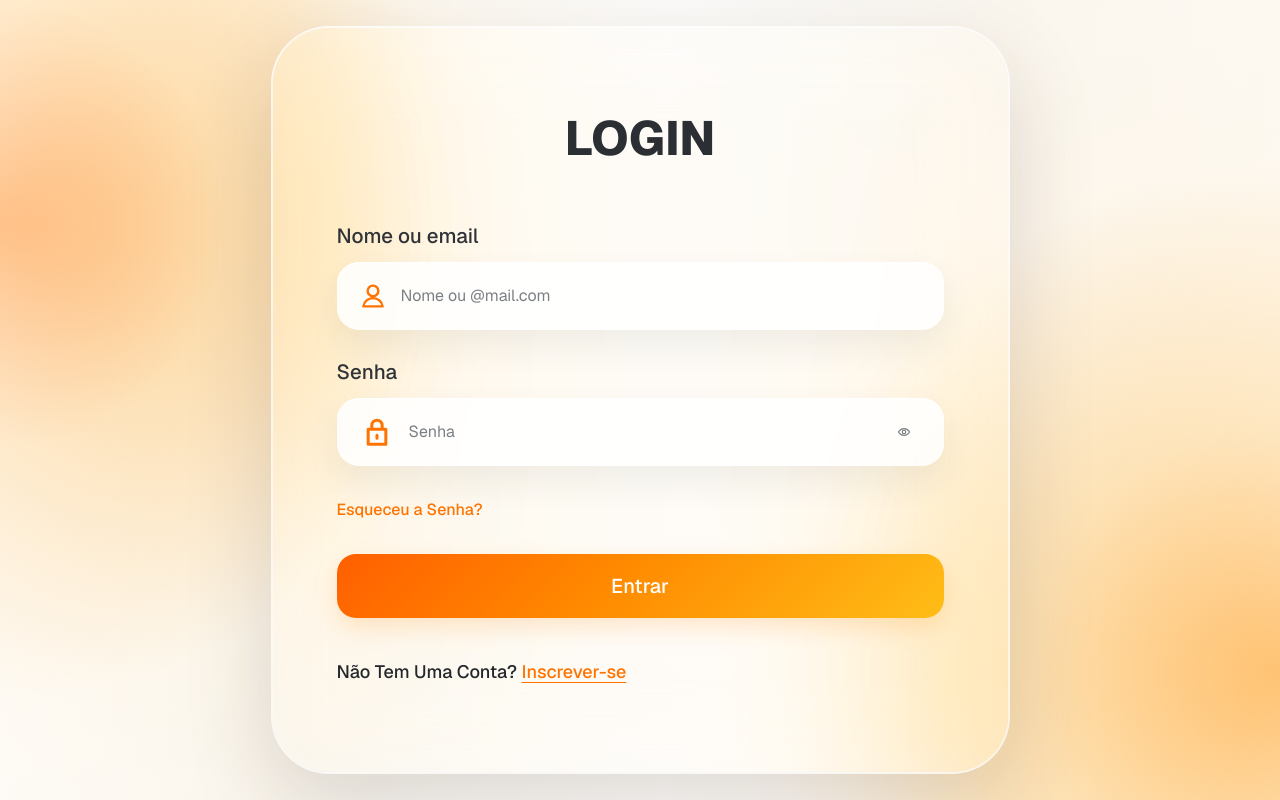
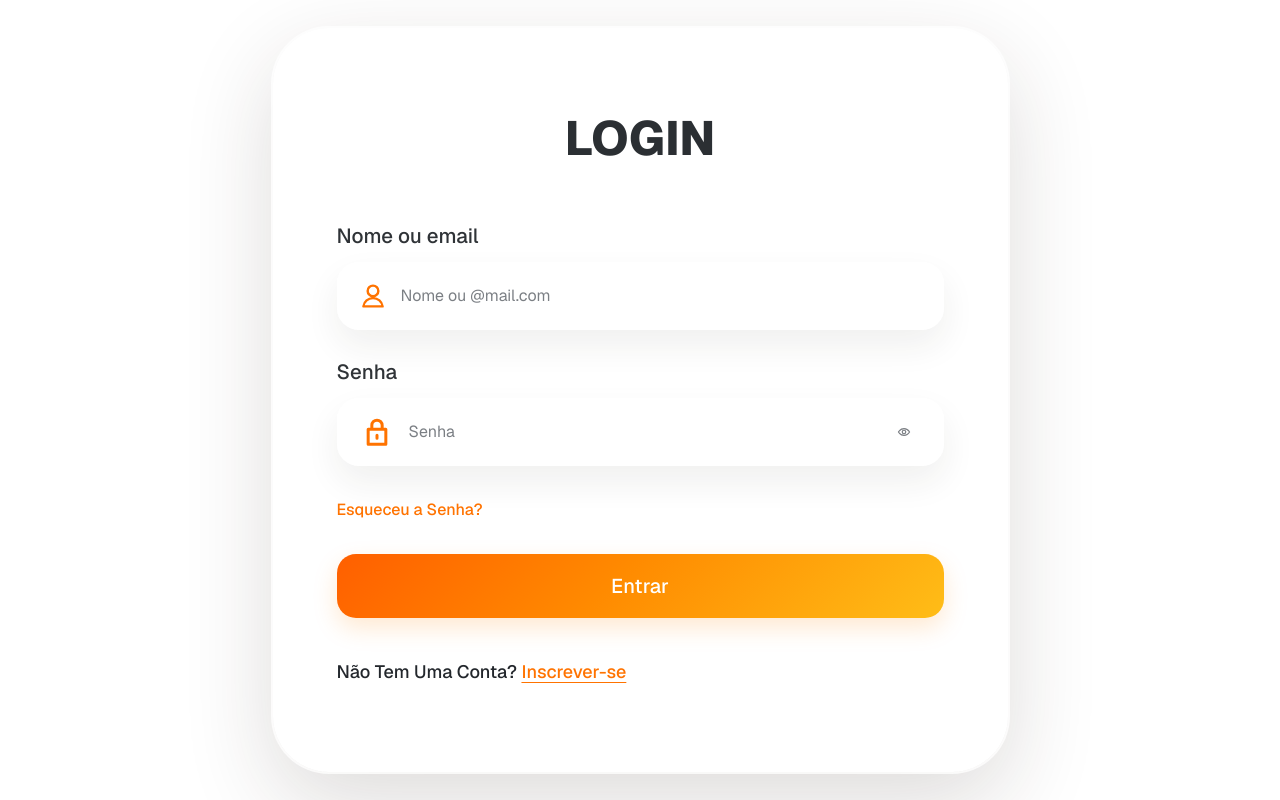
Before and after one commit to Jhonatan-HenriqueS/financial-control, a Next.js app: page /login in a window 1280 px wide. Built offline with nearby package versions, Linux system fonts and the light colour scheme.

Commit message:
style: change page's bg

```diff
--- a/components/auth/AuthLayout.tsx
+++ b/components/auth/AuthLayout.tsx
@@ -7,16 +7,10 @@ interface AuthLayoutProps {
 }
 
 // Mantem o fundo compartilhado pelas telas de autenticacao.
-// Pense nele como a "parede" atras do card de vidro.
+// O fundo principal fica totalmente branco; os detalhes visuais permanecem nos componentes.
 export function AuthLayout({ children }: AuthLayoutProps) {
   return (
-    <main className="relative flex h-screen items-center justify-center overflow-hidden bg-[#fbfaf8] px-3 text-[#2b2f33] sm:px-8">
-      {/* Primeira camada: manchas suaves em branco e laranja, como na imagem de referencia. */}
-      <div className="absolute inset-0 bg-[radial-gradient(circle_at_0%_28%,rgba(255,122,0,0.82)_0,rgba(255,176,57,0.44)_16%,rgba(255,241,217,0.48)_34%,transparent_58%),radial-gradient(circle_at_100%_84%,rgba(255,145,0,0.7)_0,rgba(255,190,82,0.42)_17%,rgba(255,244,226,0.45)_35%,transparent_61%),linear-gradient(118deg,#ffffff_0%,#f8f6f2_45%,#fff8ef_100%)]" />
-
-      {/* Segunda camada: brilho claro que deixa o fundo mais leve e moderno. */}
-      <div className="absolute inset-0 bg-[linear-gradient(90deg,rgba(255,255,255,0.44),transparent_22%,rgba(255,255,255,0.7)_52%,transparent_77%,rgba(255,255,255,0.24))]" />
-
+    <main className="relative flex h-screen items-center justify-center overflow-hidden bg-white px-3 text-[#2b2f33] sm:px-8">
       {/* Conteudo real da pagina fica acima das camadas decorativas. */}
       <div className="relative z-10 flex w-full justify-center">{children}</div>
     </main>
```
